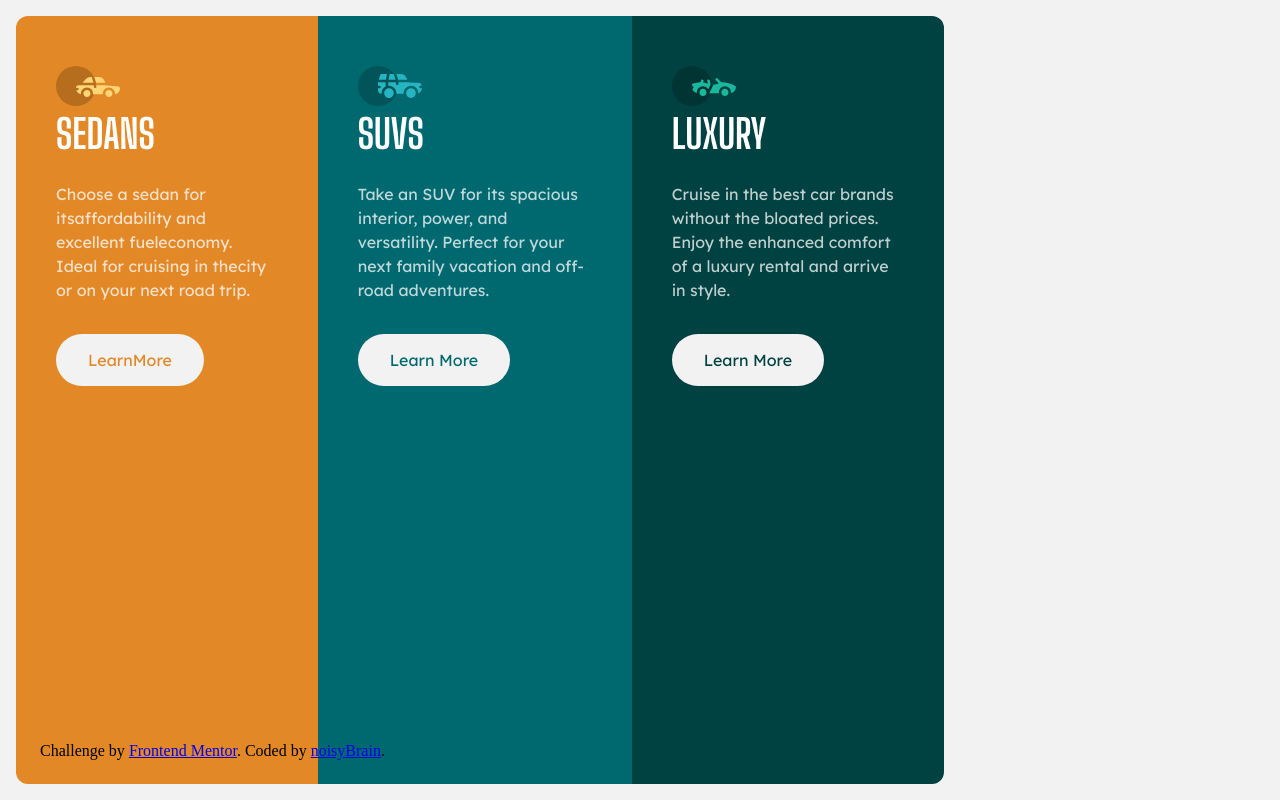
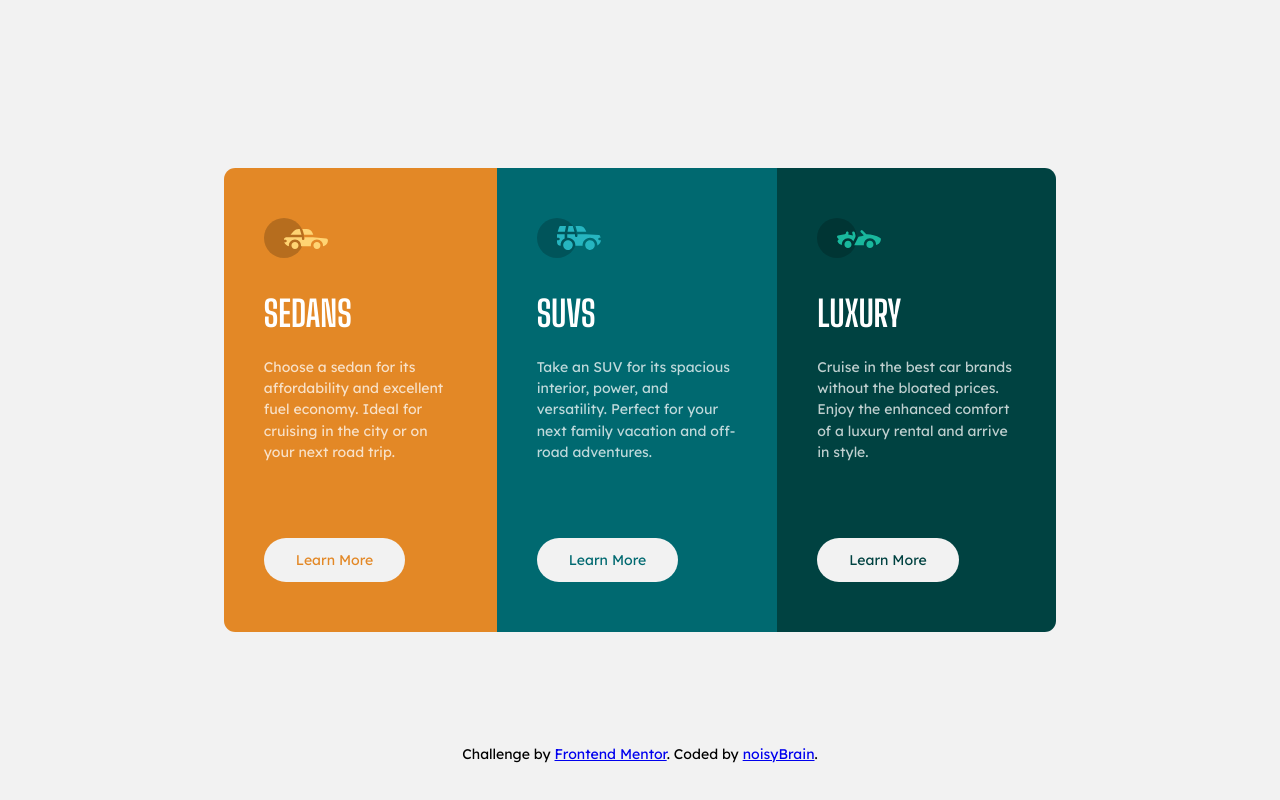
Before and after one commit to noisyBrain/3-column-preview-card-component-main, a plain HTML site: page index.html in a window 1280 px wide. Drawn offline with Linux system fonts and the light colour scheme.

Commit message:
final improvements

```diff
--- a/index.html
+++ b/index.html
@@ -18,32 +18,32 @@
 
   <body>
 
-    <main class="mainContainer">
+    <main class="container">
 
-      <div class="mainContainer__sedan">
+      <div class="container__card container__card--sedans-background">
 
-        <img class="mainContainer__img" src="../images/icon-sedans.svg">
-        <h2 class="mainContainer__title">Sedans</h2>
-        <p class="mainContainer__desc">Choose a sedan for itsaffordability and excellent fueleconomy. Ideal for cruising in thecity or on your next road trip.</p>
-        <a class="mainContainer__link mainContainer__link-sedan" href="#">LearnMore</a>
+        <img class="container__card__img" src="../images/icon-sedans.svg">
+        <h2 class="container__card__title">Sedans</h2>
+        <p class="container__card__description">Choose a sedan for its affordability and excellent fuel economy. Ideal for cruising in the city or on your next road trip.</p>
+        <a class="container__card__link container__card__link--background-sedans" href="#">Learn More</a>
 
       </div>
 
-      <div class="mainContainer__suv">
+      <div class="container__card container__card--suvs-background">
 
-        <img class="mainContainer__img" src="../images/icon-suvs.svg">
-        <h2 class="mainContainer__title" >Suvs</h2>
-        <p class="mainContainer__desc">Take an SUV for its spacious interior, power, and versatility. Perfect for  your next family vacation and off-road adventures.</p>
-        <a class="mainContainer__link mainContainer__link-suv" href="#">Learn More</a>
+        <img class="container__card__img" src="../images/icon-suvs.svg">
+        <h2 class="container__card__title" >Suvs</h2>
+        <p class="container__card__description">Take an SUV for its spacious interior, power, and versatility. Perfect for your next family vacation and off-road adventures.</p>
+        <a class="container__card__link container__card__link--background-suvs" href="#">Learn More</a>
 
       </div>
 
-      <div class="mainContainer__luxury">
+      <div class="container__card container__card--luxurys-background">
 
-        <img class="mainContainer__img" src="../images/icon-luxury.svg">
-        <h2 class="mainContainer__title">Luxury</h2>
-        <p class="mainContainer__desc">Cruise in the best car brands without the bloated   prices. Enjoy the enhanced  comfort of a luxury rental and arrive in style.</p>
-        <a class="mainContainer__link mainContainer__link-luxury" href="#">Learn More</a>
+        <img class="container__card__img" src="../images/icon-luxury.svg"w>
+        <h2 class="container__card__title">Luxury</h2>
+        <p class="container__card__description">Cruise in the best car brands without the bloated   prices. Enjoy the enhanced comfort of a luxury rental and arrive in style.</p>
+        <a class="container__card__link container__card__link--background-luxurys" href="#">Learn More</a>
 
       </div>
 
--- a/style.css
+++ b/style.css
@@ -2,90 +2,95 @@
     margin:0;
     padding:0;
     box-sizing:border-box;
-    font-size:0.9375;
+    font-size:0.9375rem;
 }
 
 body {
     display:flex;
+    justify-content:center;
+    align-items:center;
     min-height:100vh;
-    padding:1rem;
     background-color:hsl(0, 0%, 95%);
 }
 
-.mainContainer {
+.container {
     display:flex;
-    max-width:58rem;
+    max-width:55.5rem;
     border-radius:0.75rem;
     overflow:hidden;
     color:#fff;
 }
 
-.mainContainer__title {
-    font-size: 2.5rem;
-    font-family: Big Shoulders Display, sans-serif;
-    text-transform: uppercase;
-}
-
-.mainContainer div {
+.container__card {
     padding:50px 40px;
 }
 
-.mainContainer__desc {
-    font-family: 'Lexend Deca', sans-serif;
-    color: hsla(0, 0%, 100%, 0.75);
-    line-height: 1.5;
-    margin-top: 1.5rem;
+.container__card__img {
     margin-bottom: 2rem;
 }
 
-.mainContainer__sedan {
+.container__card__title {
+    font-size: 2.375rem;
+    font-family: Big Shoulders Display, sans-serif;
+    text-transform: uppercase;
+    margin-bottom: 1.5rem;
+}
+
+.container__card__description {
+    font-family: 'Lexend Deca', sans-serif;
+    font-size: 0.9375rem;
+    color: hsla(0, 0%, 100%, 0.75);
+    line-height: 1.5;
+    margin-bottom: 5rem;
+}
+
+.container__card--sedans-background {
     background:hsl(31, 77%, 52%);
 }
 
-.mainContainer__suv {
+.container__card--suvs-background {
     background: hsl(184, 100%, 22%);
 }
 
-.mainContainer__luxury {
+.container__card--luxurys-background {
     background:hsl(179, 100%, 13%);
 }
 
-.mainContainer__link {
+.container__card__link {
     display:inline-block;
     font-family: 'Lexend Deca', sans-serif;
-    border:none;
+    font-size:0.9375rem;
+    border:0.17rem solid transparent;
     border-radius: 2.5em;
     background-color: hsl(0, 0%, 95%);
-    padding:1em 2em;
-    margin-bottom:0;
-    margin-top:auto;
+    padding:0.75rem 2rem;
     text-decoration: none;
     cursor:pointer;
 }
 
-.mainContainer__link:focus {
-    border: 0.3rem solid wheat;
+.container__card__link:focus {
+    border: 0.17rem solid transparent;
 }
 
-.mainContainer__link:focus-visible {
-    outline: 0.3rem solid rgb(108, 252, 245);
+.container__card__link:focus-visible {
+    outline: 0.17rem solid rgb(108, 252, 245);
 }
 
-.mainContainer__link:hover {
+.container__card__link:hover {
     background-color:inherit;
-    color:hsla(0, 0%, 100%, 0.75) !important;
-    border:2px solid hsla(0, 0%, 100%, 0.75);;
+    color:hsla(0, 0%, 100%, 0.75);
+    border:0.17rem solid hsla(0, 0%, 100%, 0.75);;
 }
 
-.mainContainer__link-sedan {
+.container__card__link--background-sedans {
     color:hsl(31, 77%, 52%);
 }
 
-.mainContainer__link-suv {
+.container__card__link--background-suvs {
     color:hsl(184, 100%, 22%);
 }
 
-.mainContainer__link-luxury {
+.container__card__link--background-luxurys {
     color:hsl(179, 100%, 13%);
 }
 
@@ -93,21 +98,21 @@ footer {
     display:flex;
     position:absolute;
     bottom:0;
-    left:0;
-    padding:2.5rem;
+    padding:2.5rem 0;
+    font-family:'Lexend Deca', sans-serif;
 }
 
-/* span {
-    font-family: 'Big Shoulders Display', cursive;
-    font-size:36px;
-    color:hsla(0, 0%, 100%, 0.9);
-    background-color:inherit;
-} */
+@media(max-width:820px) {
+    .container {
+        margin:2rem;
+    }
+}
 
-@media(max-width:540px) {
+@media(max-width:615px) {
 
-    .mainContainer {
+    .container {
         flex-direction:column;
+        margin: 2rem;
         }
 
 
```
